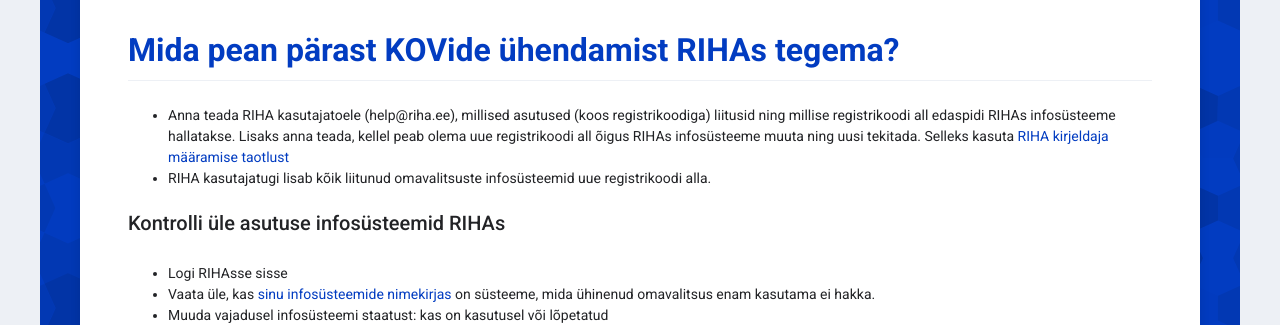
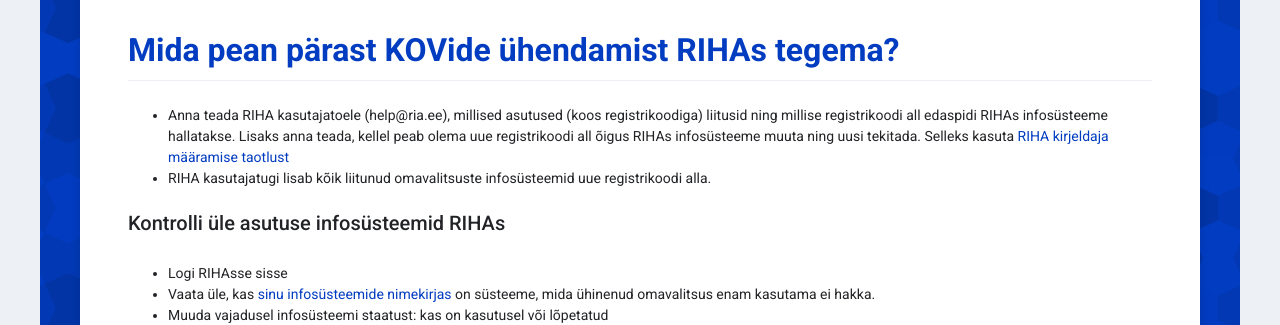
Before and after one commit to e-gov/RIHA-Help, a Jekyll site: the page built from docs/kovide-yhendamine.md, in a window 1280 px wide. Shown: the part 322-647 px from the top of the page. Built offline with Jekyll 4.4.1, drawn with Linux system fonts in a browser that asks for light colours.

Commit message:
Update kovide-yhendamine.md

```diff
--- a/docs/kovide-yhendamine.md
+++ b/docs/kovide-yhendamine.md
@@ -4,7 +4,7 @@ title: KOVide ühinemine RIHAs
 
 ## Mida pean pärast KOVide ühendamist RIHAs tegema?
 
-- Anna teada RIHA kasutajatoele (help@riha.ee), millised asutused (koos registrikoodiga) liitusid ning millise registrikoodi all edaspidi RIHAs infosüsteeme hallatakse. Lisaks anna teada, kellel peab olema uue registrikoodi all õigus RIHAs infosüsteeme muuta ning uusi tekitada. Selleks kasuta [RIHA kirjeldaja määramise taotlust](/Taotlus RIHA kirjeldaja määramiseks.pdf){:target="_blank"}
+- Anna teada RIHA kasutajatoele (help@ria.ee), millised asutused (koos registrikoodiga) liitusid ning millise registrikoodi all edaspidi RIHAs infosüsteeme hallatakse. Lisaks anna teada, kellel peab olema uue registrikoodi all õigus RIHAs infosüsteeme muuta ning uusi tekitada. Selleks kasuta [RIHA kirjeldaja määramise taotlust](/Taotlus RIHA kirjeldaja määramiseks.pdf){:target="_blank"}
 - RIHA kasutajatugi lisab kõik liitunud omavalitsuste infosüsteemid uue registrikoodi alla.
 
 ### Kontrolli üle asutuse infosüsteemid RIHAs
```
